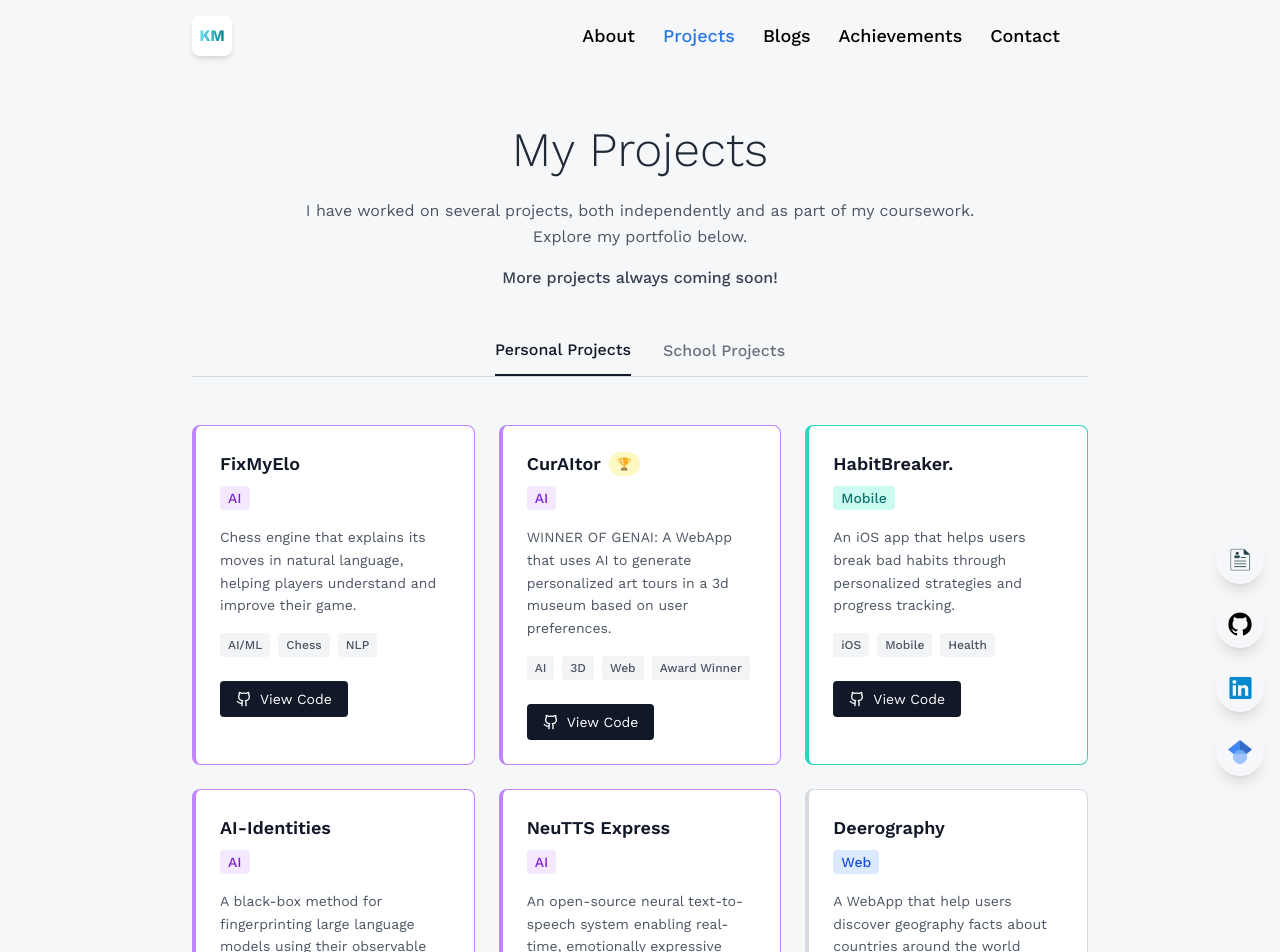
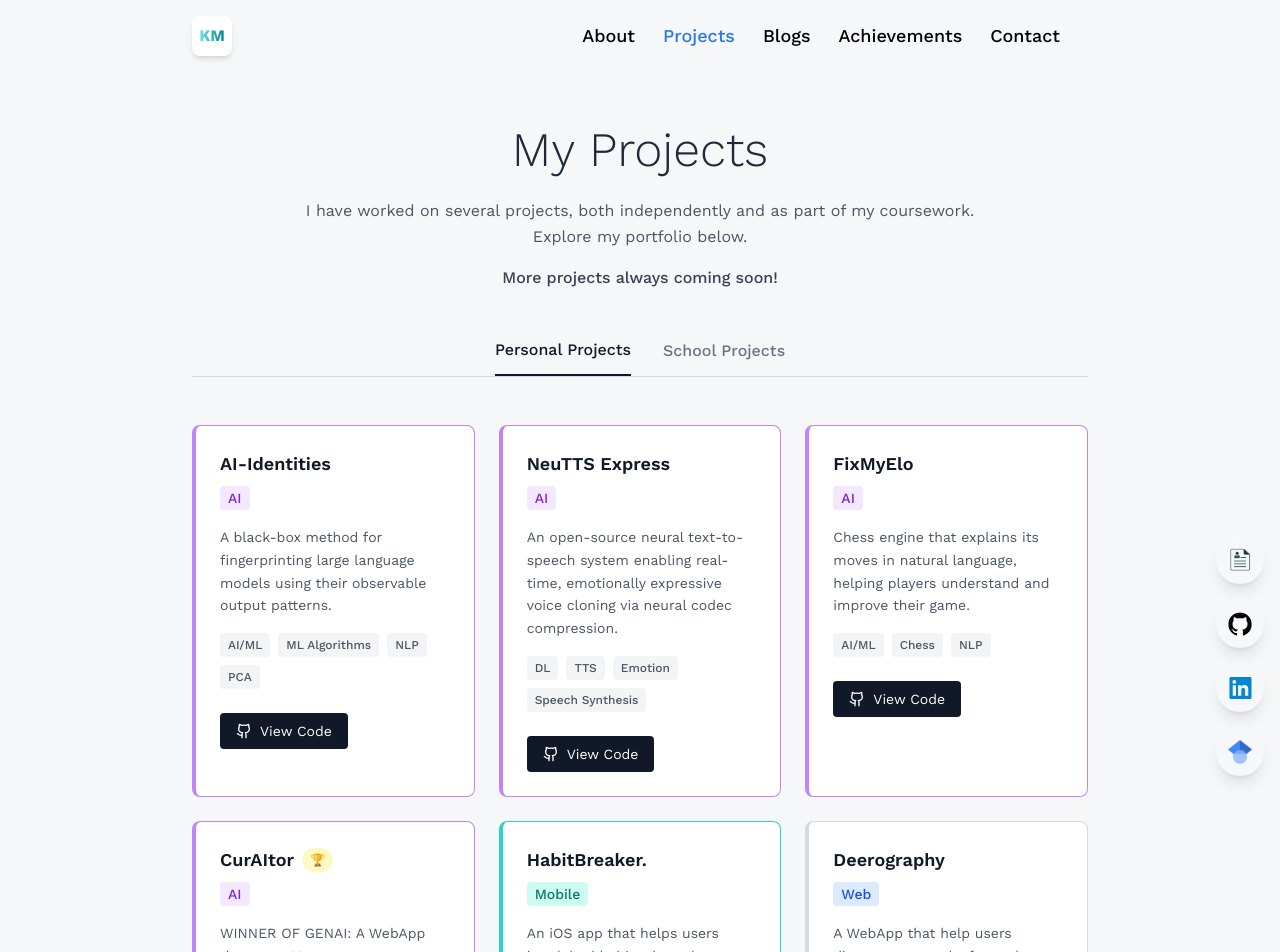
Before and after one commit to Khushi-Malik/KhushiPersonalWebsite, a React (Vite) app in the folder khushi-portfolio/: page /projects in a window 1280 px wide. Shown: the top 952 px of the page. Built offline with nearby package versions, Linux system fonts and the light colour scheme.

Commit message:
Update index.js

```diff
--- a/khushi-portfolio/src/constants/index.js
+++ b/khushi-portfolio/src/constants/index.js
@@ -167,9 +167,25 @@ export const socialLinks = [
 export const MyProjects = [
     {
         iconURL: null,
+        name: 'AI-Identities',
+        description: 'A black-box method for fingerprinting large language models using their observable output patterns.',
+        link: 'https://github.com/CSC392-CSC492-Building-AI-ML-systems/ai-identities',
+        tags: ['AI/ML', 'ML Algorithms', 'NLP', 'PCA'],
+        category: 'AI'
+    },
+    {
+        iconURL: null,
+        name: 'NeuTTS Express',
+        description: 'An open-source neural text-to-speech system enabling real-time, emotionally expressive voice cloning via neural codec compression.',
+        link: 'https://github.com/BarryFutureman/NeuTTS-Express',
+        tags: ['DL', 'TTS', 'Emotion', 'Speech Synthesis'],
+        category: 'AI'
+    },
+    {
+        iconURL: null,
         name: 'FixMyElo',
         description: 'Chess engine that explains its moves in natural language, helping players understand and improve their game.',
-        link: '',
+        link: 'https://github.com/Khushi-Malik',
         tags: ['AI/ML', 'Chess', 'NLP'],
         category: 'AI'
     },
@@ -189,22 +205,6 @@ export const MyProjects = [
         link: 'https://github.com/Khushi-Malik/HabitBreaker',
         tags: ['iOS', 'Mobile', 'Health'],
         category: 'Mobile'
-    },
-    {
-        iconURL: null,
-        name: 'AI-Identities',
-        description: 'A black-box method for fingerprinting large language models using their observable output patterns.',
-        link: '',
-        tags: ['AI/ML', 'ML Algorithms', 'NLP', 'PCA'],
-        category: 'AI'
-    },
-    {
-        iconURL: null,
-        name: 'NeuTTS Express',
-        description: 'An open-source neural text-to-speech system enabling real-time, emotionally expressive voice cloning via neural codec compression.',
-        link: '',
-        tags: ['DL', 'TTS', 'Emotion', 'Speech Synthesis'],
-        category: 'AI'
     },
     // {
     //     iconURL: null,
@@ -269,7 +269,7 @@ export const SchoolProjects = [
         iconURL: null,
         name: 'MyShell',
         description: 'A robust custom shell implemented in C that supports everyday commands, piping, I/O redirection, background processes, signal handling, and networking.',
-        link: '',
+        link: 'https://github.com/Khushi-Malik',
         tags: ['C', 'Systems', 'Shell'],
         category: 'Systems'
     },
@@ -277,7 +277,7 @@ export const SchoolProjects = [
         iconURL: null,
         name: 'Sokoban',
         description: 'A Sokoban game implemented in Assembly RISC-V language, featuring level loading, player movement, box pushing mechanics, win condition detection, and player leaderboard logic, all optimized for performance and memory usage.',
-        link: '',
+        link: 'https://github.com/Khushi-Malik',
         tags: ['RISC-V', 'Systems', 'Assembly'],
         category: 'Systems'
     },
@@ -285,7 +285,7 @@ export const SchoolProjects = [
         iconURL: null,
         name: 'ML Predictor',
         description: 'A machine learning model that predicts the likelihood of a a dish being sushi, pizza, or shwarma based on real data obtained from human surveys.',
-        link: '',
+        link: 'https://github.com/Khushi-Malik',
         tags: ['ML', 'Python', 'Data Science'],
         category: 'AI'
     },
@@ -301,7 +301,7 @@ export const SchoolProjects = [
         iconURL: null,
         name: 'Othello',
         description: 'A fully functional Java Othello game with a GUI, allowing two players to compete, featuring move validation, score tracking, and game-over detection.',
-        link: '',
+        link: 'https://github.com/Khushi-Malik',
         tags: ['Java', 'GUI', 'Game'],
         category: 'Games'
     },
@@ -309,7 +309,7 @@ export const SchoolProjects = [
         iconURL: null,
         name: 'Directory- Memory Visualizer',
         description: 'A python program that visualizes the memory allocation of directories and files, providing insights into storage usage and organization.',
-        link: '',
+        link: 'https://github.com/Khushi-Malik',
         tags: ['Python', 'Visualization', 'Systems'],
         category: 'Tools'
     },
```
